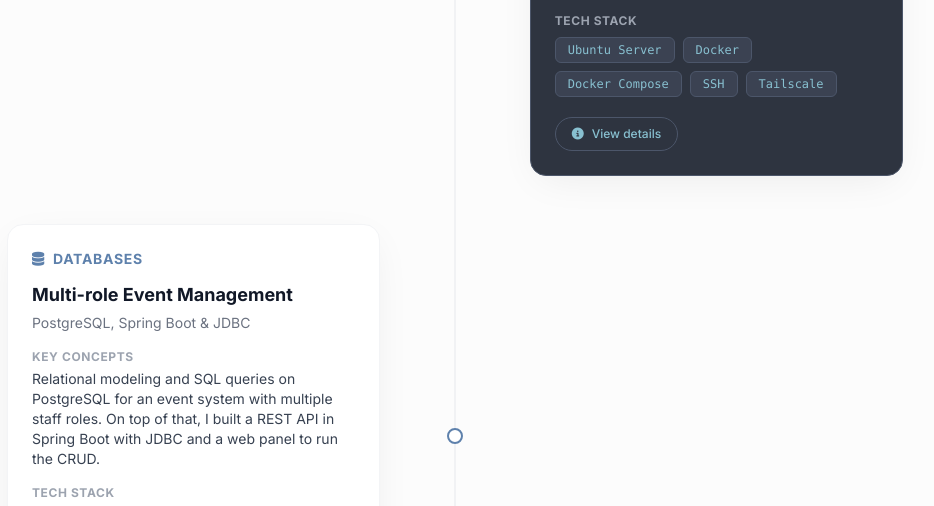
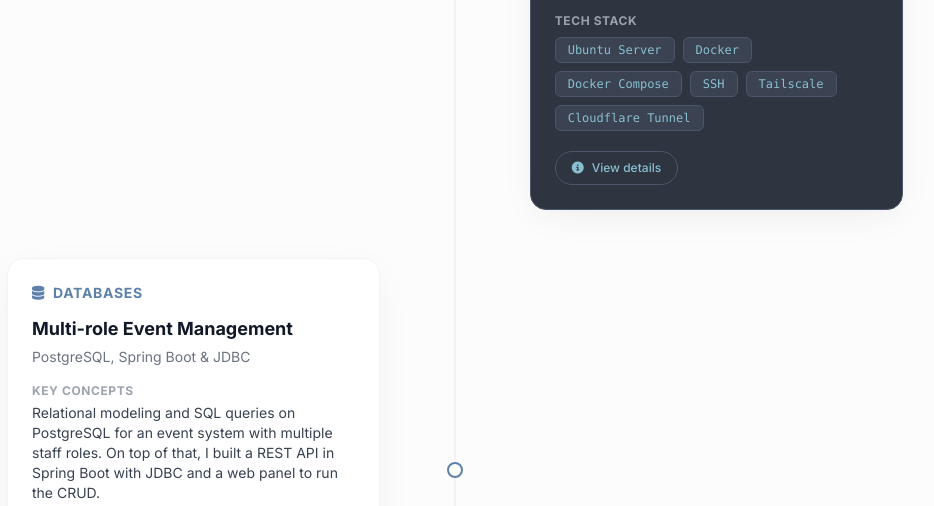
Before and after one commit to jromerog01/personal-portfolio, a plain HTML site: page index.html in a window 1280 px wide. Shown: the part 3525-4031 px from the top of the page, without its empty margins (185-1119 px from the left). Drawn offline with nearby package versions, Linux system fonts and the light colour scheme.

Commit message:
se agrega una etiqueta nueva de tecnologia al home lab

```diff
--- a/index.html
+++ b/index.html
@@ -427,6 +427,7 @@
 <span class="px-3 py-1 bg-[#3B4252] border border-[#4C566A] rounded-md text-xs text-[#88C0D0] font-mono">Docker Compose</span>
 <span class="px-3 py-1 bg-[#3B4252] border border-[#4C566A] rounded-md text-xs text-[#88C0D0] font-mono">SSH</span>
 <span class="px-3 py-1 bg-[#3B4252] border border-[#4C566A] rounded-md text-xs text-[#88C0D0] font-mono">Tailscale</span>
+<span class="px-3 py-1 bg-[#3B4252] border border-[#4C566A] rounded-md text-xs text-[#88C0D0] font-mono">Cloudflare Tunnel</span>
 </div>
 </div>
 <div class="flex flex-wrap gap-3 pt-1">
```
